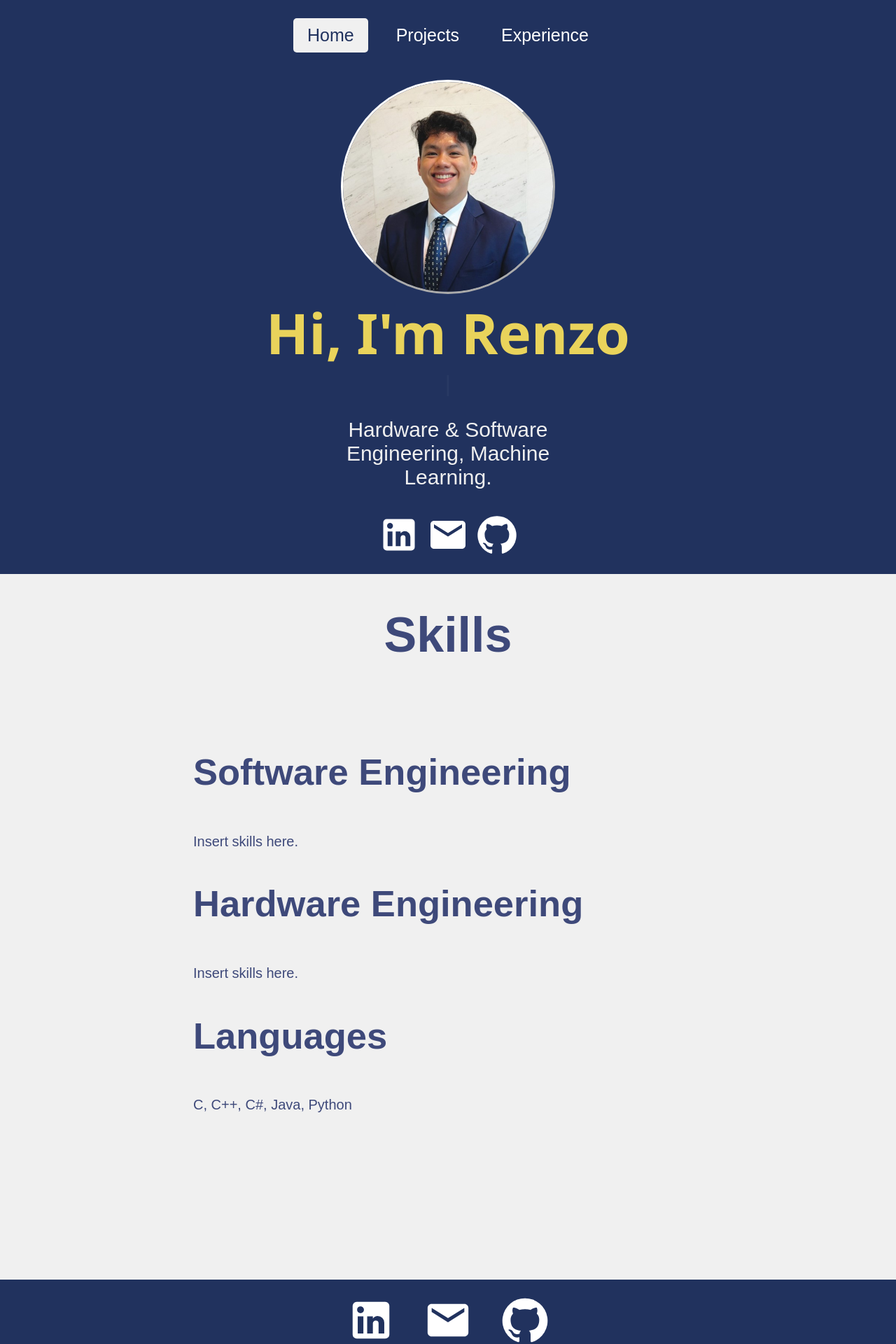
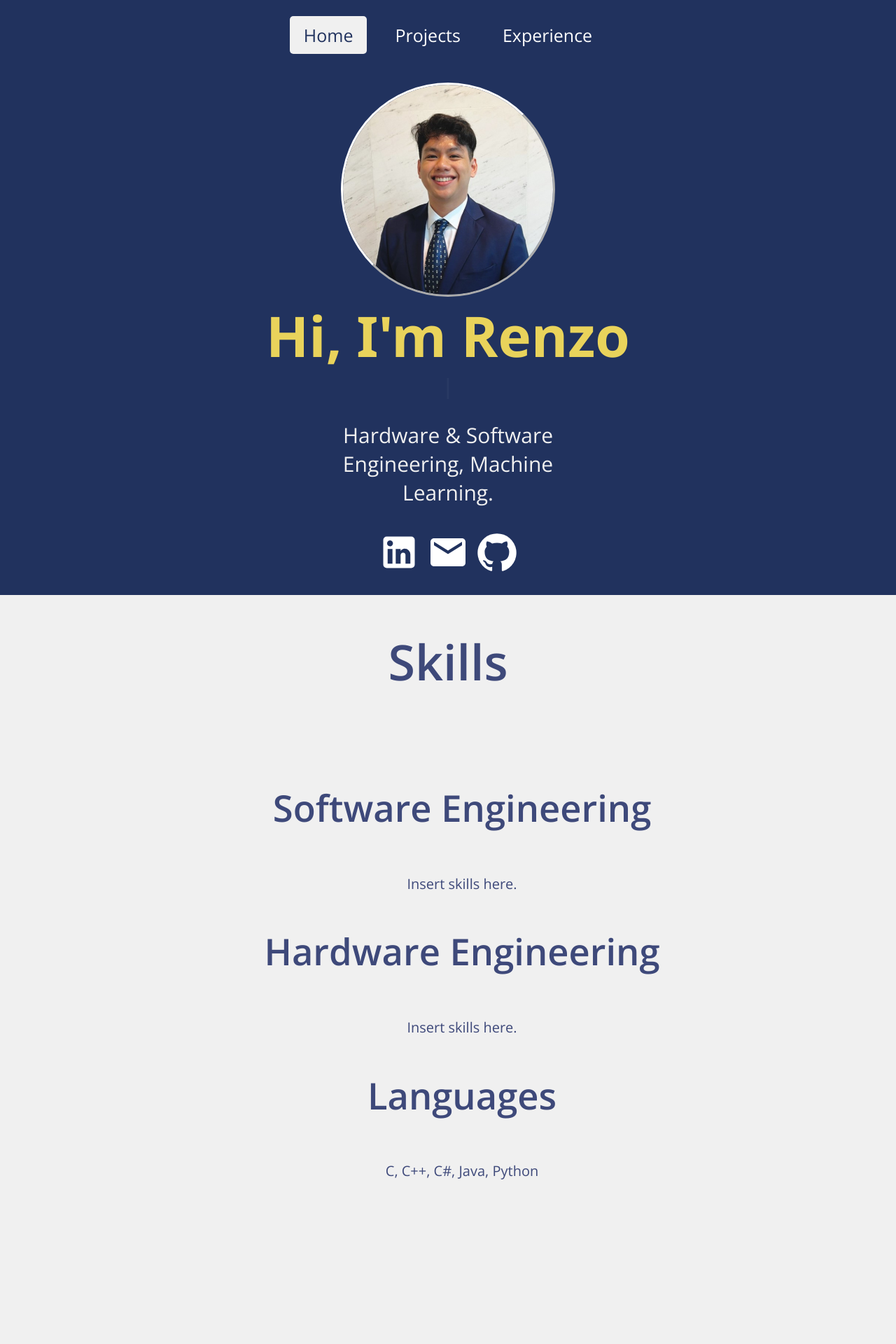
Before and after one commit to renzocanare/portfolio-website, a React (Create React App) app: page / in a window 1280 px wide. Shown: the top 1920 px of the page at 70% size. Built offline with nearby package versions, Linux system fonts and the light colour scheme.

Commit message:
Change font to OpenSans Serif

```diff
--- a/public/index.html
+++ b/public/index.html
@@ -3,6 +3,7 @@
   <head>
     <meta charset="utf-8" />
     <link rel="icon" href="%PUBLIC_URL%/favicon.ico" />
+    <link href="https://fonts.googleapis.com/css2?family=Open+Sans:wght@400;600&display=swap" rel="stylesheet">
     <meta name="viewport" content="width=device-width, initial-scale=1" />
     <meta name="theme-color" content="#000000" />
     <meta
--- a/src/styles/Footer.css
+++ b/src/styles/Footer.css
@@ -8,6 +8,7 @@
     flex-direction: column;
     padding-top: 10px;
     margin-top: 200px;
+    font-family: 'Open Sans', sans-serif;
   }
 
   .socialMedia svg {
--- a/src/styles/Home.css
+++ b/src/styles/Home.css
@@ -1,8 +1,9 @@
 .home {
     width: 100%;
     align-items: center;
-    font-family: "Arial", sans-serif;
+    font-family: 'Open Sans', sans-serif; /* Add this line */
     color: #3e497a;
+
   }
 
   .profile-image {
@@ -18,7 +19,7 @@
 
   .about {
     width: 100%;
-    height: calc(100vh - 80px);
+    height: calc(100vh - 50px);
     display: flex;
     flex-direction: column;
     justify-content: center;
@@ -59,6 +60,7 @@
     justify-content: center;
     flex-direction: column;
     align-items: center;
+    text-align: center;
   }
 
   .skills h1 {
@@ -72,6 +74,14 @@
 
   .list span {
     font-size: 20px;
+  }
+
+  .skill-icon {
+    transition: transform 0.3s ease;
+  }
+
+  .skill-icon:hover {
+    transform: scale(1.1);
   }
 
   @media only screen and (max-width: 600px) {
--- a/src/styles/Navbar.css
+++ b/src/styles/Navbar.css
@@ -5,6 +5,7 @@
   display: flex;
   align-items: center;
   justify-content: center;
+  font-family: 'Open Sans', sans-serif;
 }
 
 .links {
--- a/src/styles/Projects.css
+++ b/src/styles/Projects.css
@@ -5,6 +5,7 @@
     justify-content: center;
     align-items: center;
     flex-direction: column;
+    font-family: 'Open Sans', sans-serif;
   }
   .projects .projectTitle {
     text-align: center;
```
